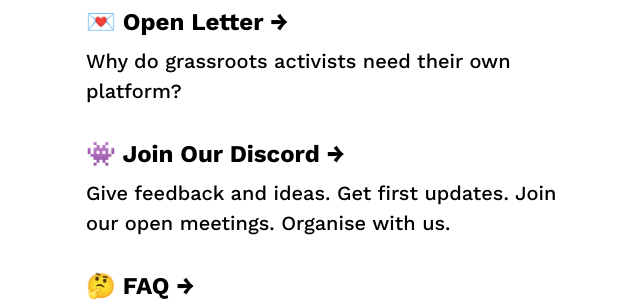
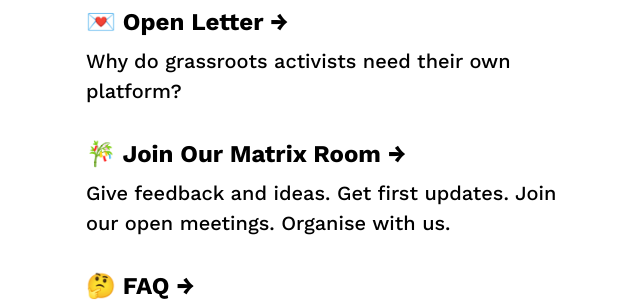
Before and after one commit to meri-leeworthy/radical.directory, a Next.js app: page / in a window 1280 px wide. Shown: the part 1200-1501 px from the top of the page, without its empty margins (634-1274 px from the left). Built offline with nearby package versions, Linux system fonts and the light colour scheme; no server answers; a web font is replaced by a local one.

Commit message:
Matrix instead of Discord

```diff
--- a/pages/index.tsx
+++ b/pages/index.tsx
@@ -55,7 +55,7 @@ const Home: NextPage = () => {
 
   useEffect(() => {
     const interval = setInterval(() => {
-      setStatement((statement) =>
+      setStatement(statement =>
         // statement + 1 < manifesto.length ? statement + 1 : 0
         Math.floor(Math.random() * manifesto.length)
       );
@@ -104,8 +104,10 @@ const Home: NextPage = () => {
               </a>
             </Link>
 
-            <a href="https://discord.gg/fRURFnac4H" className="card">
-              <h2>👾 Join Our Discord &rarr;</h2>
+            <a
+              href="https://matrix.to/#/#r.d:radical.directory"
+              className="card">
+              <h2>🎋 Join Our Matrix Room &rarr;</h2>
               <p>
                 Give feedback and ideas. Get first updates. Join our open
                 meetings. Organise with us.
```
